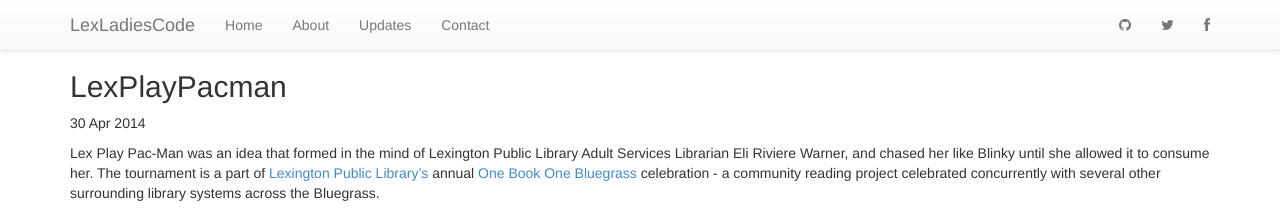
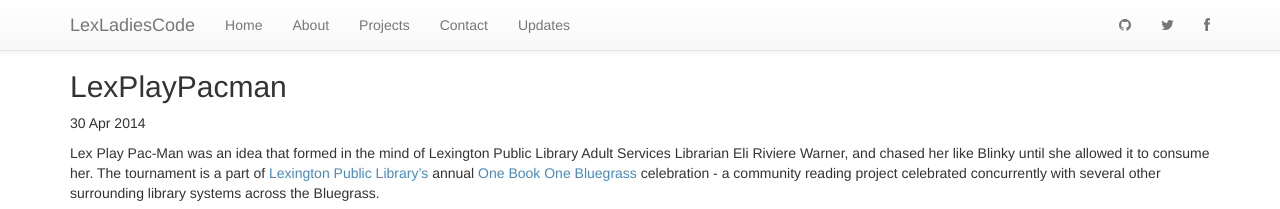
Before and after one commit to LexLadiesCode/LexLadiesCode.github.io, a Jekyll site: the page built from _posts/2014-04-30-lexplaypacman.markdown, in a window 1280 px wide. Shown: the top 209 px of the page. Built offline with Jekyll 4.4.1, drawn with Linux system fonts in a browser that asks for light colours; nearby versions of some CDN libraries; Markdown is read by kramdown in place of the engine named in the settings.

Commit message:
Add Projects link to nav

```diff
--- a/_includes/nav.html
+++ b/_includes/nav.html
@@ -13,8 +13,9 @@
       <ul class="nav navbar-nav">
         <li><a href="/">Home</a></li>
         <li><a href="#about">About</a></li>
+        <li><a href="#projects">Projects</a></li>
+        <li><a href="#contact">Contact</a></li>
         <li><a href="#updates">Updates</a></li>
-        <li><a href="#contact">Contact</a></li>
       </ul>
       <ul class="nav navbar-nav navbar-right">
         <li>
```
